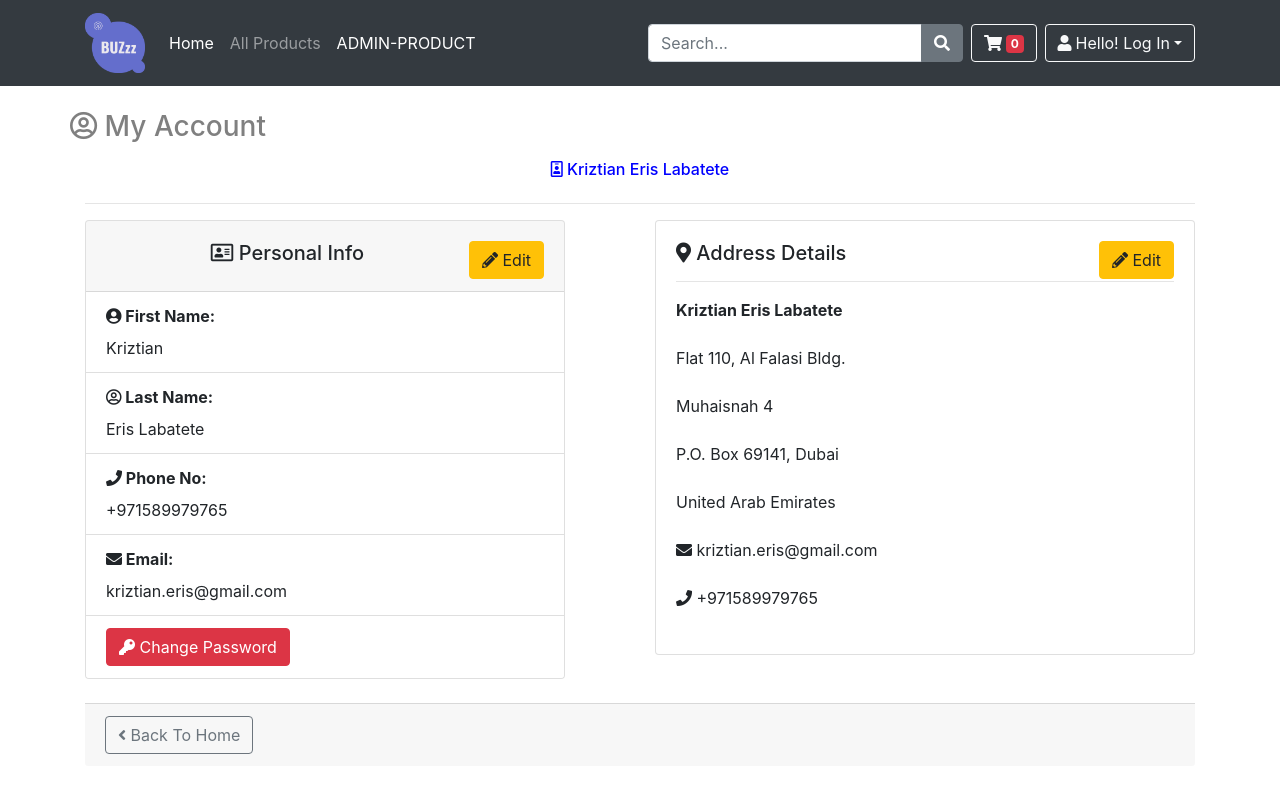
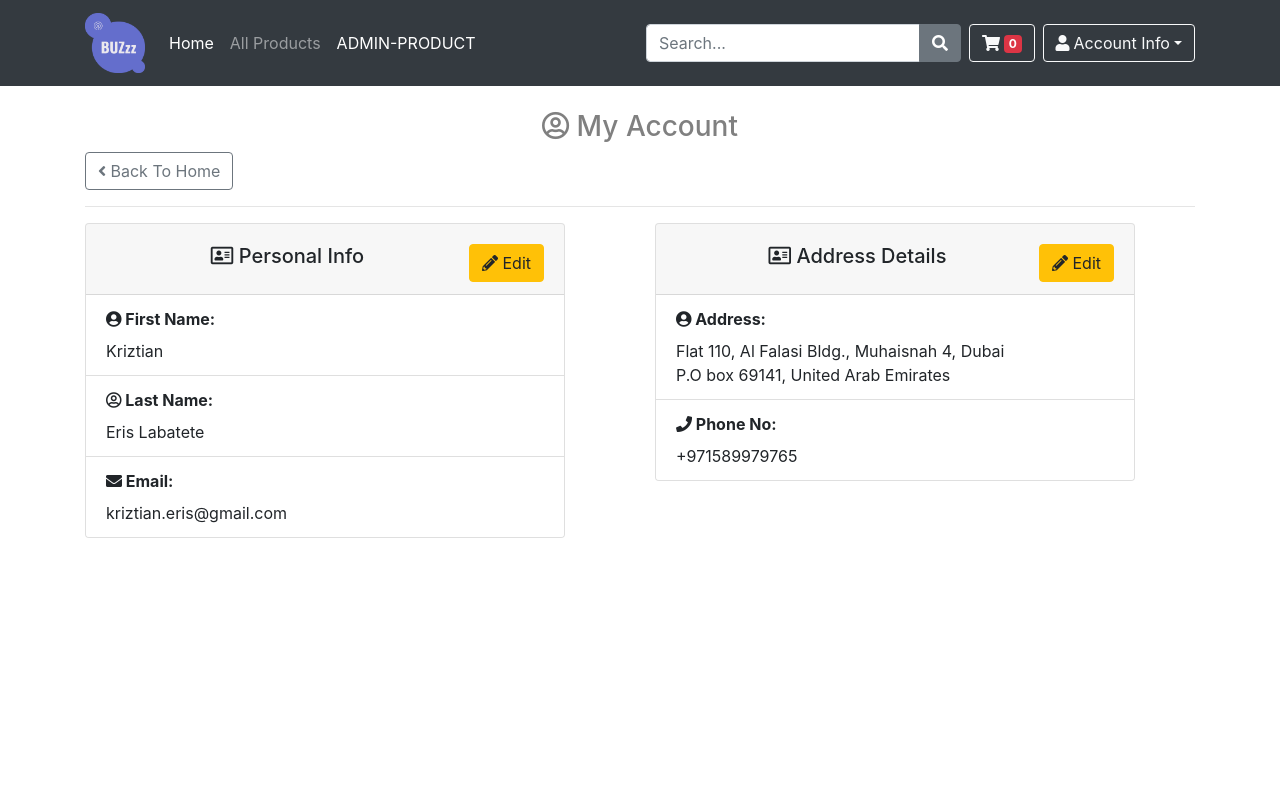
Before and after one commit to krizoeris/ecommerce-react, a React (Create React App) app: page /profile in a window 1280 px wide. Shown: the top 792 px of the page. Built offline with nearby package versions, Linux system fonts and the light colour scheme.

Commit message:
Fixed profile page and profile forms layout

```diff
--- a/src/App.js
+++ b/src/App.js
@@ -21,7 +21,7 @@ function App() {
   const [globalState, setGlobalState] = useState(
     {
       cart: [], // only needs to be an object if order matters
-      loggedIn: false
+      loggedIn: true
     }
   );
 
--- a/src/components/AddressBook.js
+++ b/src/components/AddressBook.js
@@ -11,56 +11,35 @@ const AddressBook = (prop) => {
       phone: '+971589979765',
       email: 'kriztian.eris@gmail.com',
       address: 'Flat 110, Al Falasi Bldg.',
-      area: 'Muhaisnah 4',
+      state: 'Muhaisnah 4',
       city: 'Dubai',
       country: 'United Arab Emirates',
-      pobox: '69141'
+      zip: 'P.O box 69141'
 }
 
     return(
-
-
-                <div class="card">
-                    <div class="card-body">
-                        <h5 class="mb-1"><i class="fas fa-map-marker-alt"></i> Address Details
-                        <Link className="btn btn-warning" to="/editaddress" style={{float:'right'}}><i class="fas fa-pencil-alt"></i> Edit</Link>
-                        </h5>
-                        <hr />
-                        <ul class="list-group">
-                            <li class="list-group-item border-0 m-0 p-0">
-                                <b>{shipping.firstName} {shipping.lastName}</b>
-                            </li>
-                            <br/>
-                            <li class="list-group-item border-0 m-0 p-0">
-                                {shipping.address}
-                            </li>
-                            <br/>
-                            <li class="list-group-item border-0 m-0 p-0">
-                                {shipping.area}
-                            </li>
-                            <br/>
-                            <li class="list-group-item border-0 m-0 p-0">
-                                P.O. Box {shipping.pobox}, {shipping.city}
-                            </li>
-                            <br/>
-                            <li class="list-group-item border-0 m-0 p-0">
-                                {shipping.country}
-                            </li>
-                            <br/>
-                            <li class="list-group-item border-0 m-0 p-0">
-                                <i class="fa fa-envelope"></i> {shipping.email}
-                            </li>
-                            <br/>
-                            <li class="list-group-item border-0 m-0 p-0">
-                                <i class="fa fa-phone"></i> {shipping.phone}
-                            </li>
-                            <br/>
-                        </ul>
-                    </div>
+        <div>
+            <div class="card" style={{width: '30rem'}}>
+                <div class="card-header">
+                    <h5 className="mt-2" style={{textAlign:'center'}}><i class="far fa-address-card"></i> Address Details
+                    <Link className="btn btn-warning" to="/editaddress" style={{float:'right'}}><i class="fas fa-pencil-alt"></i> Edit</Link>
+                    </h5>
                 </div>
 
+                <ul class="list-group list-group-flush mb2">
+                    <li class="list-group-item"><i class="fas fa-user-circle"></i><b> Address:</b>
+                        <div className="mt-2">{shipping.address}, {shipping.state}, {shipping.city}</div>
+                        <div className="">{shipping.zip}, {shipping.country}</div>
+                    </li>
+                    <li class="list-group-item"><i class="fas fa-phone"></i><b> Phone No:</b>
+                        <div className="mt-2">{shipping.phone}</div>
+                    </li>
+                </ul>
 
-                )
-            }
+            </div>
+            <br/>
+        </div>
+    )
+}
 
 export default AddressBook;
--- a/src/components/EditAddress.js
+++ b/src/components/EditAddress.js
@@ -6,43 +6,22 @@ const EditAddress = (prop) => {
 
         <div class="container col-md-6 offset-md-3 mt-5">
         <form>
-            <div class="form-row mb-4">
-                <div class="form-group col-md-6">
-                    <label for="firstName">First Name</label>
-                    <input type="text" class="form-control" id="firstName" />
-                </div>
-                <div class="form-group col-md-6">
-                    <label for="lastName">Last Name</label>
-                    <input type="text" class="form-control" id="lastName" />
-                </div>
-            </div>
-            <div class="form-row">
-                <div class="form-group col-md-8">
-                    <label for="email">Email</label>
-                    <input type="email" class="form-control" id="email" />
-                </div>
-                <div class="form-group col-md-4">
-                    <label for="lastName">Phone Number</label>
-                    <input type="number" class="form-control" id="lastName" />
-                </div>
-            </div>
             <div class="form-group">
-                <label for="address">Address 1</label>
+                <label for="address">Address</label>
                 <input type="text" class="form-control" id="address" placeholder="Flat No., Street, Block, etc." />
             </div>
+
             <div class="form-row">
-
-            <div class="form-group col-md-6">
-                <label for="address">Area</label>
-                <input type="text" class="form-control" id="area" placeholder="Marina, Bur Dubai, etc." />
-            </div>
-
+                <div class="form-group col-md-6">
+                    <label for="address">State</label>
+                    <input type="text" class="form-control" id="state" placeholder="Marina, Bur Dubai, etc." />
+                </div>
                 <div class="form-group col-md-6">
                     <label for="city">City</label>
                     <input type="text" class="form-control" id="city" />
                 </div>
+            </div>
 
-            </div>
             <div class="form-row">
                 <div class="form-group col-md-8">
                     <label for="country">Country</label>
@@ -53,9 +32,15 @@ const EditAddress = (prop) => {
                     <input type="text" class="form-control" id="zip" placeholder="12345"/>
                 </div>
             </div>
+
+            <div class="form-group ">
+                <label for="phone">Phone Number</label>
+                <input type="number" class="form-control" id="phone" />
+            </div>
+
             <hr />
             <div class="d-flex justify-content-between">
-                <Link to="/profile" className="btn btn-warning">Save & Continue</Link>
+                <Link to="/profile" className="btn btn-success">Save</Link>
             </div>
         </form>
         </div>
--- a/src/components/PersonalDetails.js
+++ b/src/components/PersonalDetails.js
@@ -1,9 +1,5 @@
 import React from 'react'
 import {Link} from 'react-router-dom'
-
-
-
-
 
 const PersonalDetails = (prop) => {
 
@@ -22,31 +18,19 @@ const PersonalDetails = (prop) => {
               <Link className="btn btn-warning" to="/personalinfoform" style={{float:'right'}}><i class="fas fa-pencil-alt"></i> Edit</Link>
             </h5>
           </div>
+
           <ul class="list-group list-group-flush mb2">
             <li class="list-group-item"><i class="fas fa-user-circle"></i><b> First Name:</b>
-         <div className="mt-2">{user.firstName}
-
-         </div>
+              <div className="mt-2">{user.firstName}</div>
             </li>
-
             <li class="list-group-item"><i class="far fa-user-circle"></i><b> Last Name:</b>
-          <div className="mt-2">{user.lastName}
-          </div>
+              <div className="mt-2">{user.lastName}</div>
             </li>
-
-          <li class="list-group-item"><i class="fas fa-phone"></i><b> Phone No:</b>
-          <div className="mt-2">{user.phone}
-          </div>
-          </li>
-
             <li class="list-group-item"><i class="fas fa-envelope"></i><b> Email:</b>
-          <div className="mt-2">{user.email}
-          </div>
-          </li>
-          <li class="list-group-item">
-          <button type="button" class="btn btn-danger"><i class="fas fa-key"></i> Change Password</button>
+              <div className="mt-2">{user.email}</div>
             </li>
           </ul>
+
         </div>
         <br/>
       </div>
--- a/src/components/PersonalInfoForm.js
+++ b/src/components/PersonalInfoForm.js
@@ -3,7 +3,6 @@ import {Link} from 'react-router-dom'
 
 const PersonalInfoForm = (prop) => {
     return(
-
         <div class="container col-md-6 offset-md-3 mt-5">
             <form>
                 <div class="form-row mb-2">
@@ -16,26 +15,17 @@ const PersonalInfoForm = (prop) => {
                         <input type="text" class="form-control" placeholder="Enter Last name" id="lastName" />
                     </div>
                 </div>
-            <div class="form-row mb-3">
-                <div class="form-group col-md-8">
-                    <label for="email"><i class="fas fa-envelope"></i> Email</label>
-                    <input type="email" class="form-control" placeholder="Enter Your Email" id="email" />
-                </div>
-                <div class="form-group col-md-4">
-                    <label for="lastName"><i class="fas fa-phone"></i> Phone Number</label>
-                    <input type="number" class="form-control" placeholder="Enter Your Phone Number" id="lastName" />
-                </div>
-            </div>
-
-                <div class="form-group row">
-                <label for="inputPassword" class="col-sm-2 col-form-label"><i class="fas fa-key"></i> Password</label>
-                <div class="col-sm-10">
+                <div class="form-group">
+                    <label for="inputPassword" class="form-label"><i class="fas fa-key"></i> Password</label>
                     <input type="password" class="form-control" placeholder="Enter Your Password" id="inputPassword"/>
                 </div>
+                <div class="form-group">
+                    <label for="inputConfirmPassword" class="form-label"><i class="fas fa-key"></i> Confirm Password</label>
+                    <input type="confirmPassword" class="form-control" placeholder="Enter Your Confirm Password" id="inputConfirmPassword"/>
                 </div>
                 <hr />
                 <div class="d-flex justify-content-between">
-                <Link to="/profile" className="btn btn-warning">Save & Continue</Link>
+                    <Link to="/profile" className="btn btn-success">Save</Link>
                 </div>
             </form>
         </div>
--- a/src/pages/Profile.js
+++ b/src/pages/Profile.js
@@ -18,15 +18,11 @@ const Profile = (prop) => {
 
 
     return (
-
       <div class="container">
-  <div class="row justify-content-right mt-4">
+        <div class="mt-4">
           <h3 style={{textAlign:'center', color:'grey'}}><i class="far fa-user-circle"></i> My Account</h3>
         </div>
-
-  <div class="row justify-content-center mt-2">
-  <h6 style={{textAlign:'center', color:'blue'}}><i class="far fa-id-badge"></i> {user.firstName} {user.lastName}</h6>
-  </div>
+        <Link className="btn btn-outline-secondary" to="/"><i class="fa fa-angle-left"></i> Back To Home</Link>
         <hr/>
 
         <div class="row myRow2">
@@ -38,9 +34,6 @@ const Profile = (prop) => {
           </div>
         </div>
 
-    <div className="card-footer">
-        <Link className="btn btn-outline-secondary" to="/"><i class="fa fa-angle-left"></i> Back To Home</Link>
-      </div>
       </div>
     )
 }
```
Lines whose indentation alone changed are shown as unchanged.
